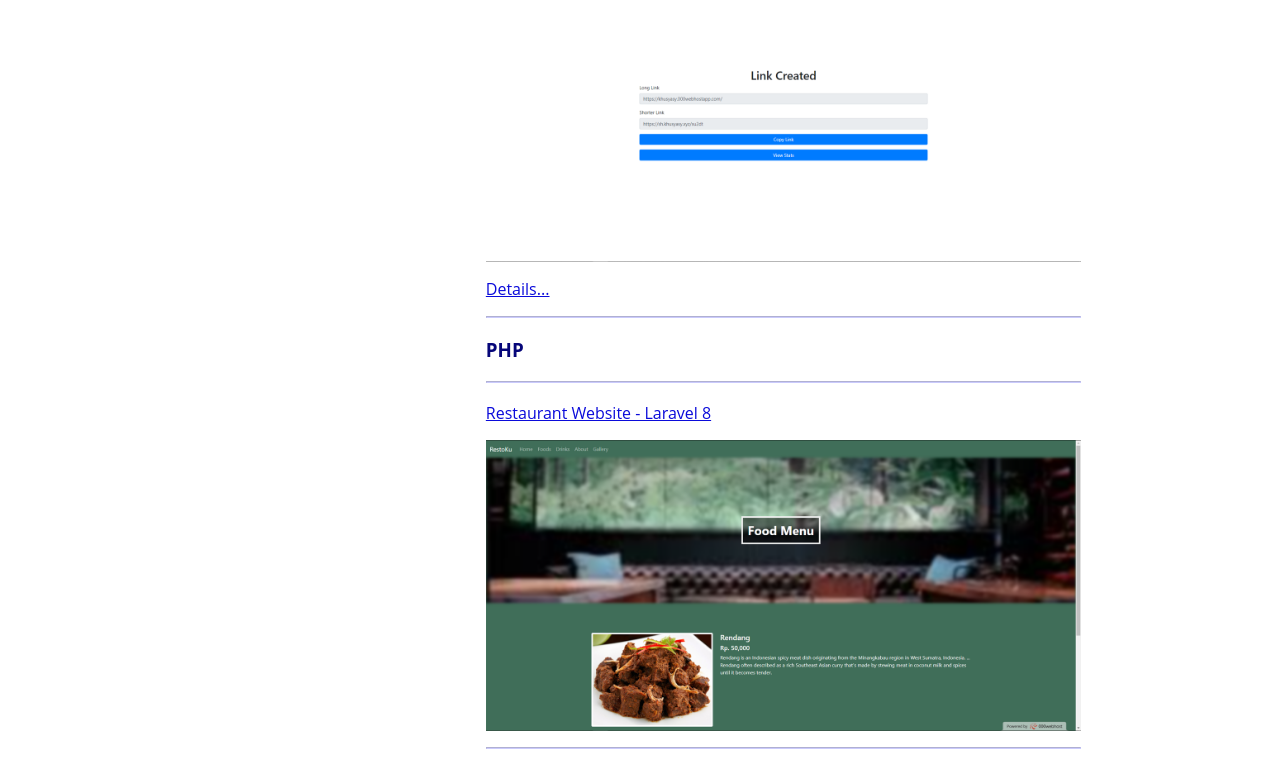
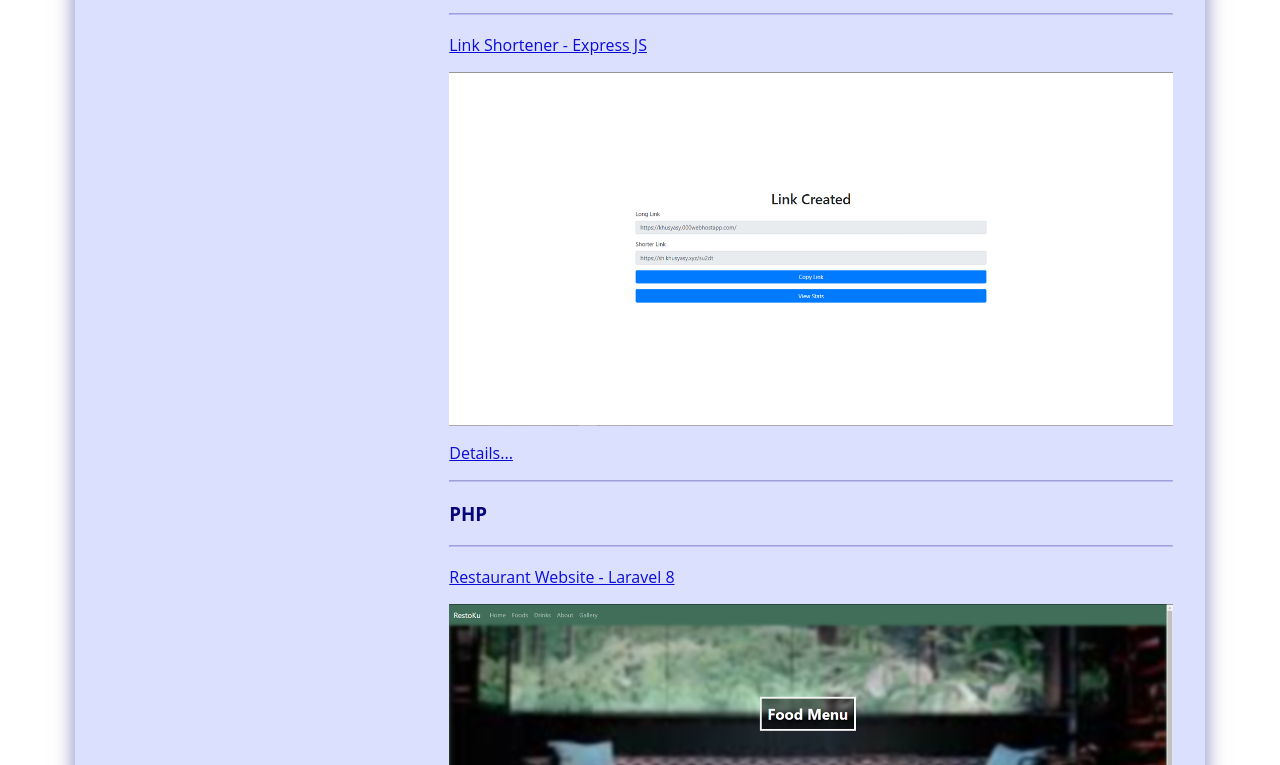
Before and after one commit to Khusyasy/khusyasy.github.io, an Eleventy site: page src/index.md in a window 1280 px wide. Shown: the part 1109-1874 px from the top of the page. Built offline with nearby package versions, Linux system fonts and the light colour scheme; Eleventy itself is replaced by a stand-in of ours; files that its build step writes are made by us from their sources.

Commit message:
add container

```diff
--- a/src/_includes/base.njk
+++ b/src/_includes/base.njk
@@ -10,6 +10,7 @@
 </head>
 
 <body>
+    <div class="container">
         <div class="left">
             <h1>Profile</h1>
             <hr>
@@ -19,7 +20,8 @@
             </p>
             <hr>
             <p>
-            Hello I'm Khusyasy, a self-taught Javascript Developer, mainly working with MERN stack and other Javascript
+                Hello I'm Khusyasy, a self-taught Javascript Developer, mainly working with MERN stack and other
+                Javascript
                 Framework.
             </p>
             <hr>
@@ -29,6 +31,7 @@
         <div class="right">
             {{ content | safe }}
         </div>
+    </div>
 </body>
 
 </html>
--- a/src/css/style.css
+++ b/src/css/style.css
@@ -11,12 +11,16 @@
 }
 
 body {
-    height: auto;
-    margin: 1rem auto;
-    max-width: 100ch;
-    padding: 0.5rem;
     display: flex;
     flex-direction: column;
+}
+
+.container {
+    display: flex;
+    flex-direction: column;
+    width: calc(100% - 2rem);
+    background: #dce0ff;
+    padding: 1rem;
 }
 
 .left, .right {
@@ -28,6 +32,15 @@ body {
 @media screen and (min-width: 768px) {
     html, body {
         flex-direction: row;
+    }
+
+    .container {
+        flex-direction: row;
+        margin: 1rem auto;
+        max-width: 120ch;
+        -webkit-box-shadow: 0px 0px 20px 0px #06067a80;
+        -moz-box-shadow: 0px 0px 20px 0px #06067a80;
+        box-shadow: 0px 0px 20px 0px #06067a80;
     }
 
     .left {
@@ -43,7 +56,7 @@ body {
 
 p, h1, h2, h3, h4, h5, a {
     display: block;
-    margin: 1em 0;
+    margin: 0 0 1em 0;
     color: #060679;
     text-align: justify;
 }
```
Lines whose indentation alone changed are shown as unchanged.
